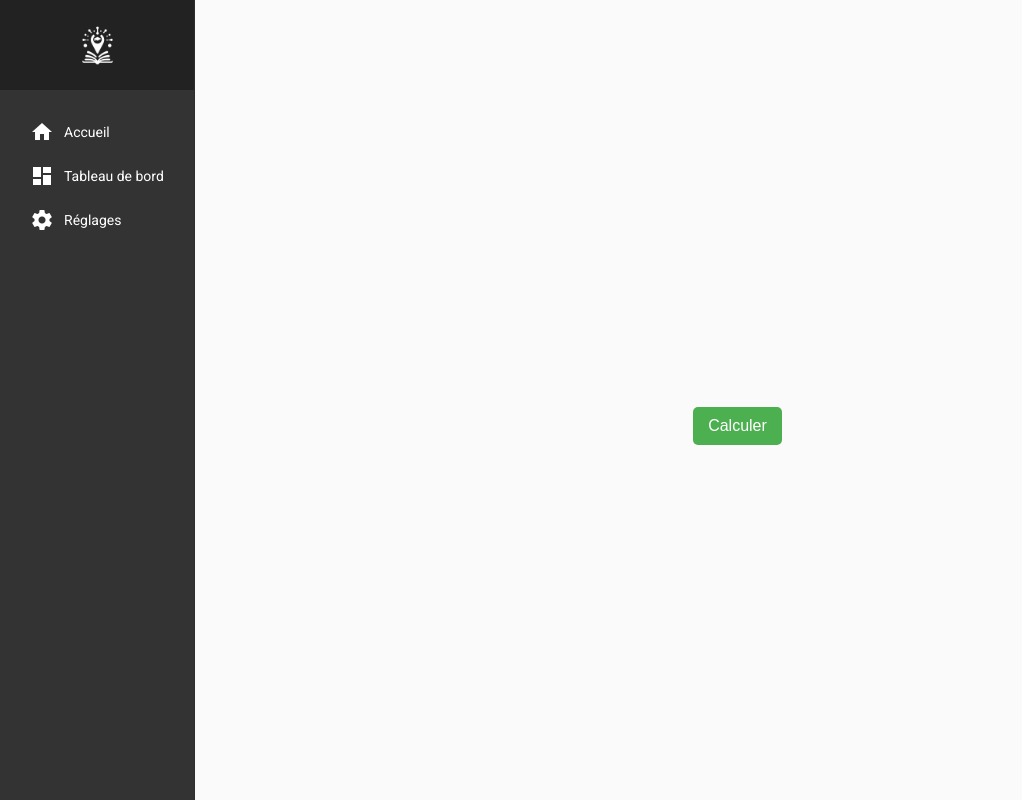
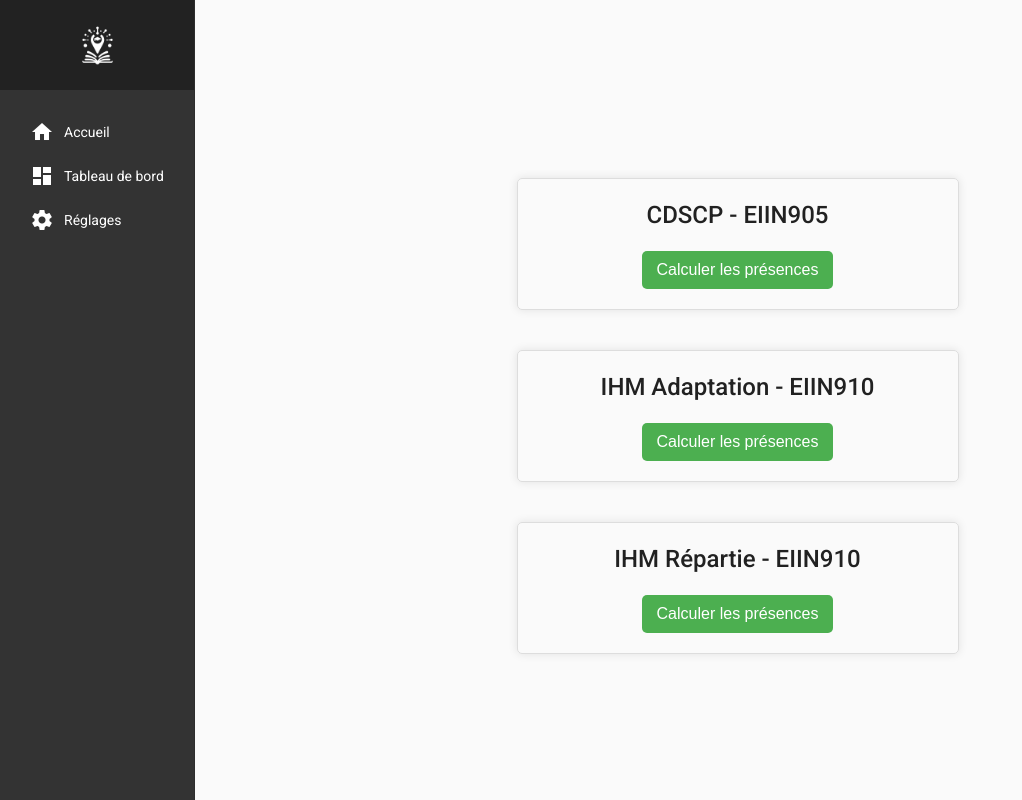
Before and after one commit to EnzoDaval/ConceptCPS, an Angular app in the folder Interface/InterfaceCPS/: page /home in a window 1280 px wide. Shown: the whole page, without its empty margins (0-1022 px from the left). Built offline with nearby package versions, Linux system fonts and the light colour scheme.

Commit message:
notifs avec name of class

```diff
--- a/Interface/InterfaceCPS/src/app/app.module.ts
+++ b/Interface/InterfaceCPS/src/app/app.module.ts
@@ -16,6 +16,7 @@ import { HomePageComponent } from './pages/home-page/home-page.component';
 import { AppRoutingModule } from './app-routing.module';
 import { SettingComponent } from './shared/components/setting/setting.component';
 import {HttpClientModule} from "@angular/common/http";
+import { ClasseComponent } from './shared/components/classe/classe.component';
 
 @NgModule({
   declarations: [
@@ -25,7 +26,8 @@ import {HttpClientModule} from "@angular/common/http";
     SettingsPageComponent,
     DashboardPageComponent,
     HomePageComponent,
-    SettingComponent
+    SettingComponent,
+    ClasseComponent
   ],
   imports: [
     BrowserModule,
--- a/Interface/InterfaceCPS/src/app/pages/home-page/home-page.component.css
+++ b/Interface/InterfaceCPS/src/app/pages/home-page/home-page.component.css
@@ -5,17 +5,8 @@
   height: 100svh;
 }
 
-button {
-  background-color: #4caf50;
-  color: #fff;
-  padding: 10px 15px;
-  border: none;
-  border-radius: 5px;
-  cursor: pointer;
-  font-size: 16px;
-  margin-top: 20px;
+.classes-container {
+  display: flex;
+  flex-direction: column;
+  align-items: stretch;
 }
-
-button:hover {
-  background-color: #45a049;
-}
--- a/Interface/InterfaceCPS/src/app/pages/home-page/home-page.component.html
+++ b/Interface/InterfaceCPS/src/app/pages/home-page/home-page.component.html
@@ -1,3 +1,7 @@
 <div class="big-container">
-  <button (click)="calculateThePresence()">Calculer</button>
+  <div class="classes-container">
+  <app-classe [className]="'CDSCP'" [classNumber]="'EIIN905'"></app-classe>
+  <app-classe [className]="'IHM Adaptation'" [classNumber]="'EIIN910'"></app-classe>
+  <app-classe [className]="'IHM Répartie'" [classNumber]="'EIIN910'"></app-classe>
+  </div>
 </div>
--- a/Interface/InterfaceCPS/src/app/pages/home-page/home-page.component.ts
+++ b/Interface/InterfaceCPS/src/app/pages/home-page/home-page.component.ts
@@ -8,18 +8,11 @@ import { HttpClient } from '@angular/common/http';
 })
 export class HomePageComponent implements OnInit {
 
-  constructor(private http: HttpClient) { }
+  constructor() { }
 
   ngOnInit(): void {
   }
 
-  calculateThePresence(){
-    this.http.post('http://127.0.0.1:5000/calculate', {})
-      .subscribe(response => {
-        console.log('Notification envoyée avec succès', response);
-      }, error => {
-        console.error('Erreur lors de l\'envoi de la notification', error);
-      });
-  }
+
 
 }
--- /dev/null
+++ b/Interface/InterfaceCPS/src/app/shared/components/classe/classe.component.css
@@ -0,0 +1,41 @@
+button {
+  background-color: #4caf50;
+  color: #fff;
+  padding: 10px 15px;
+  border: none;
+  border-radius: 5px;
+  cursor: pointer;
+  font-size: 16px;
+  margin-top: 20px;
+}
+
+button:hover {
+  background-color: #45a049;
+}
+
+/* my-class-component.component.css */
+
+/* Container styles */
+.class-container {
+  min-width: 400px;
+  margin: 20px auto;
+  padding: 20px;
+  border: 1px solid #ddd;
+  border-radius: 5px;
+  box-shadow: 0 0 10px rgba(0, 0, 0, 0.1);
+  display: flex;
+  flex-direction: column;
+  align-items: center;
+}
+
+/* Title styles */
+.class-container h2 {
+  margin: 0;
+  font-size: 24px;
+}
+
+/* Disabled state for the button */
+.class-container button:disabled {
+  background-color: #bdc3c7;
+  cursor: not-allowed;
+}
--- /dev/null
+++ b/Interface/InterfaceCPS/src/app/shared/components/classe/classe.component.html
@@ -0,0 +1,4 @@
+<div class="class-container">
+  <h2>{{ this.className }} - {{this.classNumber}}</h2>
+  <button (click)="calculateThePresence()">Calculer les présences</button>
+</div>
--- /dev/null
+++ b/Interface/InterfaceCPS/src/app/shared/components/classe/classe.component.ts
@@ -0,0 +1,30 @@
+import { HttpClient } from "@angular/common/http";
+import { Component, Input, OnInit } from '@angular/core';
+
+@Component({
+  selector: 'app-classe',
+  templateUrl: './classe.component.html',
+  styleUrls: ['./classe.component.css']
+})
+export class ClasseComponent implements OnInit {
+  @Input() className: string = 'Classe';
+  @Input() classNumber: string = '';
+
+  constructor(private http: HttpClient) { }
+
+  ngOnInit(): void {
+  }
+
+  calculateThePresence() {
+    const requestData = {
+      classNumber: this.classNumber
+    };
+
+    this.http.post('http://127.0.0.1:5000/calculate', requestData)
+      .subscribe(response => {
+        console.log('Notification envoyée avec succès', response);
+      }, error => {
+        console.error('Erreur lors de l\'envoi de la notification', error);
+      });
+  }
+}
```
Also changed, not shown: 2 other files (tests, documents, lock files or other folders).
